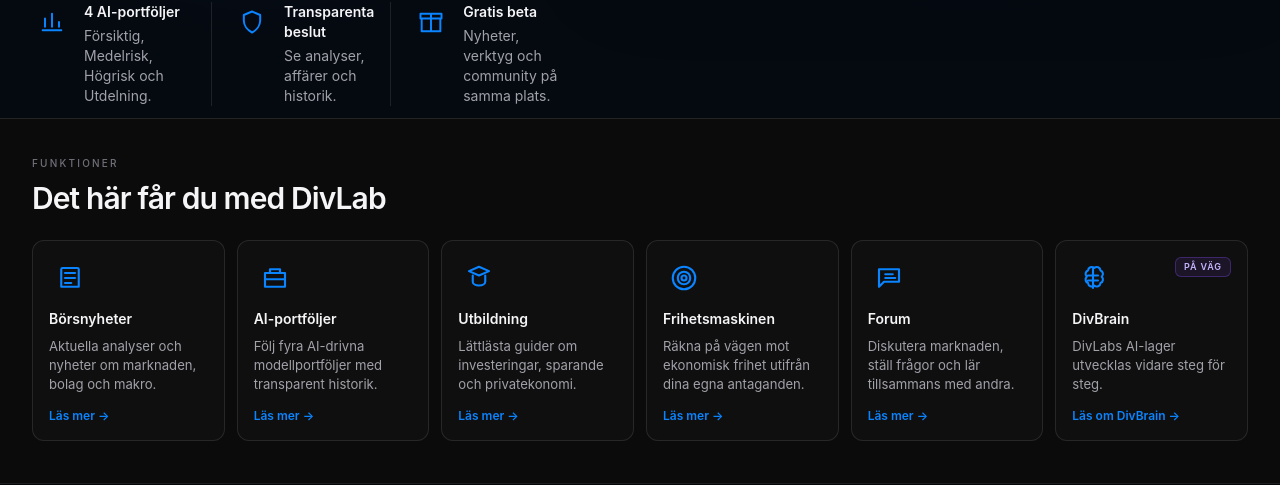
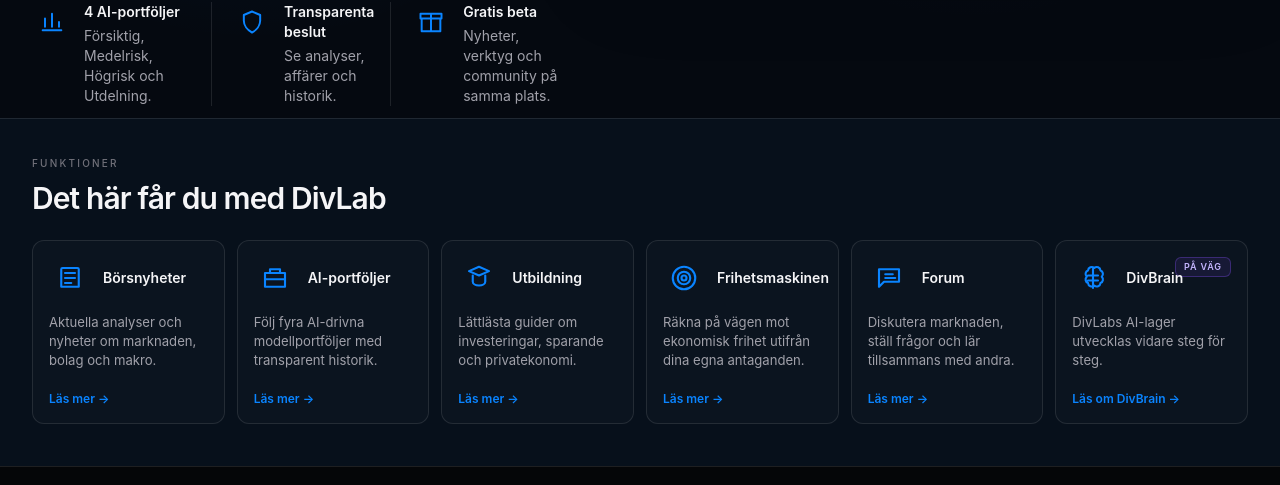
Before and after one commit to Nils-henrik/Dividend-Lab, a Next.js app: page / in a window 1280 px wide. Shown: the part 467-952 px from the top of the page. Built offline with nearby package versions, Linux system fonts and the light colour scheme; no server answers; the database is empty.

Commit message:
refine homepage cards to visual reference

```diff
--- a/app/home-visual.module.css
+++ b/app/home-visual.module.css
@@ -6,6 +6,10 @@
   background:
     radial-gradient(circle at 20% 8%, rgba(0, 132, 255, 0.13), transparent 34%),
     radial-gradient(circle at 76% 12%, rgba(30, 64, 175, 0.1), transparent 32%);
+}
+
+.featuresWrap > section {
+  background: #07101b !important;
 }
 
 @media (min-width: 1024px) {
@@ -92,6 +96,13 @@
 
   .heroWrap > section > div:nth-child(2) > div:last-child > div > section > div:nth-child(2) > a {
     padding: 14px !important;
+    background: rgba(7, 14, 25, 0.86) !important;
+    border-color: rgba(255, 255, 255, 0.11) !important;
+  }
+
+  .heroWrap > section > div:nth-child(2) > div:last-child > div > section > div:nth-child(2) > a > div:first-child > span:first-child,
+  .heroWrap > section > div:nth-child(2) > div:last-child > div > section > div:nth-child(2) > a > svg {
+    color: #168cff !important;
   }
 
   .heroWrap > section > div:nth-child(2) > div:last-child > div > section > div:nth-child(2) > a > div:nth-child(2) {
@@ -134,6 +145,7 @@
   }
 
   .featuresWrap > section > div > div:last-child > a {
+    position: relative !important;
     min-height: 184px !important;
     padding: 16px !important;
   }
@@ -151,11 +163,14 @@
   }
 
   .featuresWrap > section > div > div:last-child > a > h3 {
-    margin-top: 10px !important;
+    position: absolute;
+    top: 27px;
+    left: 70px;
+    margin: 0 !important;
   }
 
   .featuresWrap > section > div > div:last-child > a > p {
-    margin-top: 8px !important;
+    margin-top: 14px !important;
     font-size: 0.82rem !important;
     line-height: 1.45 !important;
   }
```
